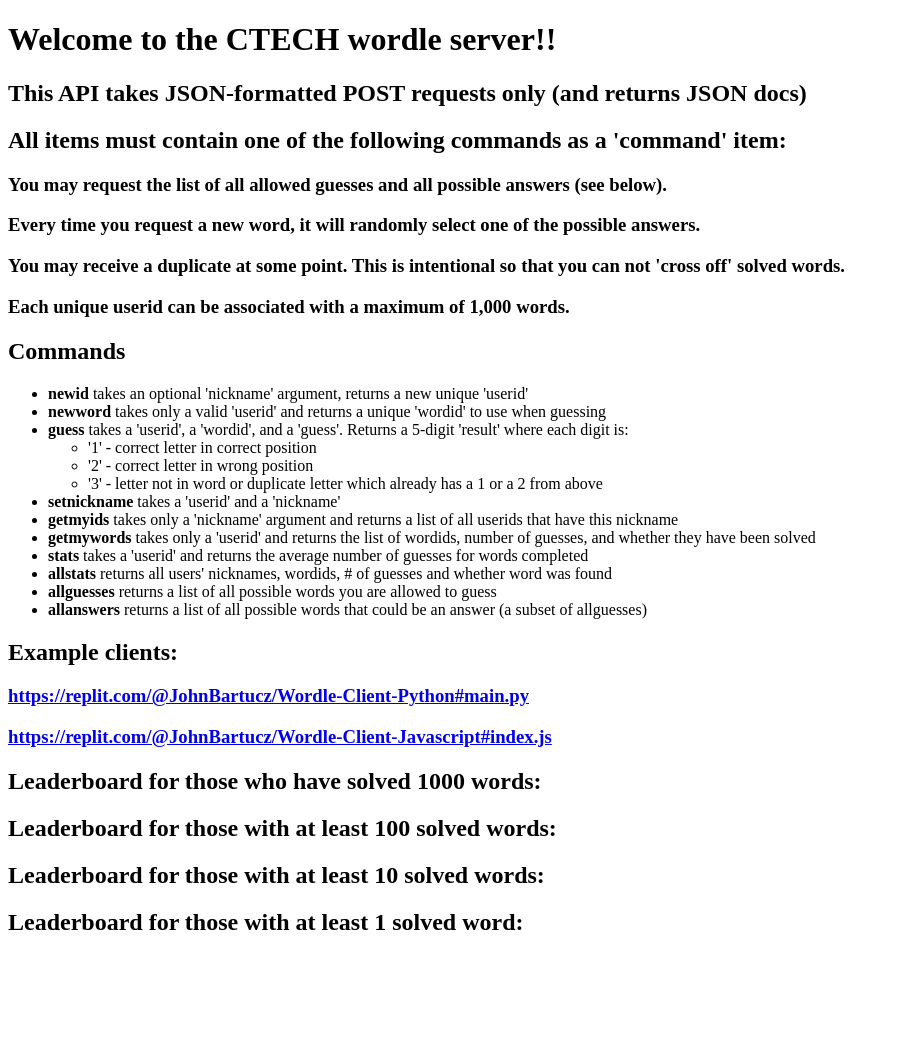
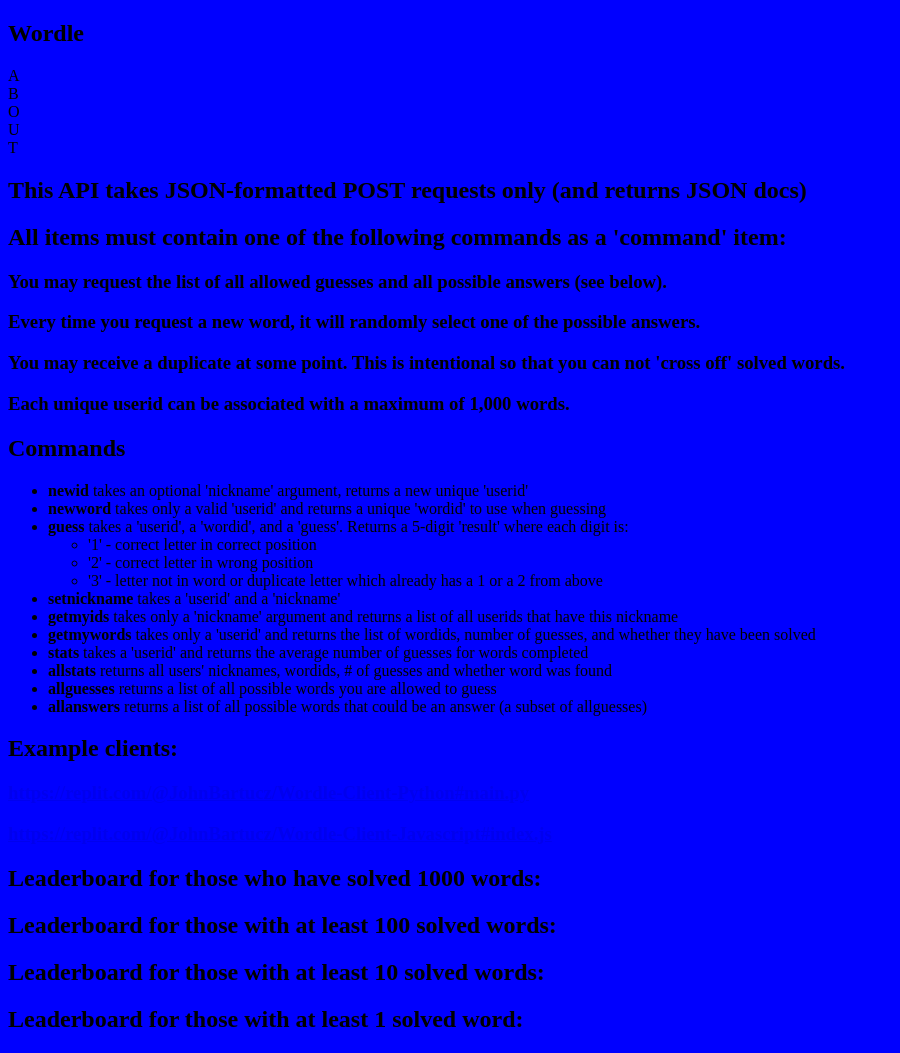
Before and after one commit to jobartucz/wordle-server, a Python web app: template templates/index.html in a window 1280 px wide. Shown: the whole page, without its empty margins (0-900 px from the left). Before the commit the page ends 930 px from the top, so only its background shows below. Run offline with Jinja, Linux system fonts and the light colour scheme; the template is opened without the code that fills it, so the values that code supplies are empty.

Commit message:
added css stylesheet

```diff
--- a/app.py
+++ b/app.py
@@ -1,4 +1,5 @@
 # app.py
+DEV = False # for absolute css rendering
 
 # todo:
 # delete solved words
@@ -466,7 +467,8 @@
                            statlist1000=statlist1000,
                            statlist100=statlist100,
                            statlist10=statlist10,
-                           statlist1=statlist1)
+                           statlist1=statlist1,
+                           dev=DEV)
 
 
 loadredis()
--- a/static/style.css
+++ b/static/style.css
@@ -0,0 +1,3 @@
+body {
+    background: blue;
+}
--- a/templates/index.html
+++ b/templates/index.html
@@ -5,17 +5,34 @@
     <meta charset="UTF-8">
     <meta http-equiv="X-UA-Compatible" content="IE=edge">
     <meta name="viewport" content="width=device-width, initial-scale=1.0">
+    {% if dev %}
+    <link rel="stylesheet" href="{{ url_for('static', filename='style.css') }}">
+    {% else %}
+    <link rel="stylesheet" href="../static/style.css">
+    {% endif %}
     <title>Wordle Programming Challenge!</title>
 </head>
 
 <body>
-    <h1>Welcome to the CTECH wordle server!!</h1>
+    <nav>
+        <!-- hamburger (settings) -->
+        <!-- question icon -->
+        <h1 class="title">Wordle</h1>
+    </nav>
+
+    <div class="wordle-line">
+        <div class="wordle-word">A</div>
+        <div class="wordle-word">B</div>
+        <div class="wordle-word">O</div>
+        <div class="wordle-word">U</div>
+        <div class="wordle-word">T</div>
+    </div>
+
     <h2>This API takes JSON-formatted POST requests only (and returns JSON docs)</h2>
     <h2>All items must contain one of the following commands as a 'command' item:</h2>
     <h3>You may request the list of all allowed guesses and all possible answers (see below).</h3>
     <h3>Every time you request a new word, it will randomly select one of the possible answers.</h3>
-    <h3>You may receive a duplicate at some point. This is intentional so that you can not 'cross off' solved words.
-    </h3>
+    <h3>You may receive a duplicate at some point. This is intentional so that you can not 'cross off' solved words.</h3>
     <h3>Each unique userid can be associated with a maximum of 1,000 words.</h3>
     <h2>Commands</h2>
     <ul>
@@ -42,20 +59,21 @@
     </ul>
 
     <h2>Example clients:</h2>
-    <h3><a
-            href='https://replit.com/@JohnBartucz/Wordle-Client-Python#main.py'>https://replit.com/@JohnBartucz/Wordle-Client-Python#main.py</a>
+
+    <h3>
+        <a href='https://replit.com/@JohnBartucz/Wordle-Client-Python#main.py'>https://replit.com/@JohnBartucz/Wordle-Client-Python#main.py</a>
     </h3>
-    <h3><a
-            href='https://replit.com/@JohnBartucz/Wordle-Client-Javascript#index.js'>https://replit.com/@JohnBartucz/Wordle-Client-Javascript#index.js</a>
+    <h3>
+        <a href='https://replit.com/@JohnBartucz/Wordle-Client-Javascript#index.js'>https://replit.com/@JohnBartucz/Wordle-Client-Javascript#index.js</a>
     </h3>
 
     <!-- print the stats in sections -->
     <h2>Leaderboard for those who have solved 1000 words:</h2>
     <ol>
-        {%for i in range(0, len1000)%}
-        <li><strong>{{statlist1000[i][0]}}</strong> has solved {{statlist1000[i][1]}} with an average of
-            {{statlist1000[i][2]}}</li>
-        {%endfor%}
+        {% for i in range(0, len1000) %}
+        <li><strong>{{ statlist1000[i][0] }}</strong> has solved {{ statlist1000[i][1] }} with an average of
+            {{ statlist1000[i][2] }}</li>
+        {% endfor %}
     </ol>
 
     <h2>Leaderboard for those with at least 100 solved words:</h2>
```
